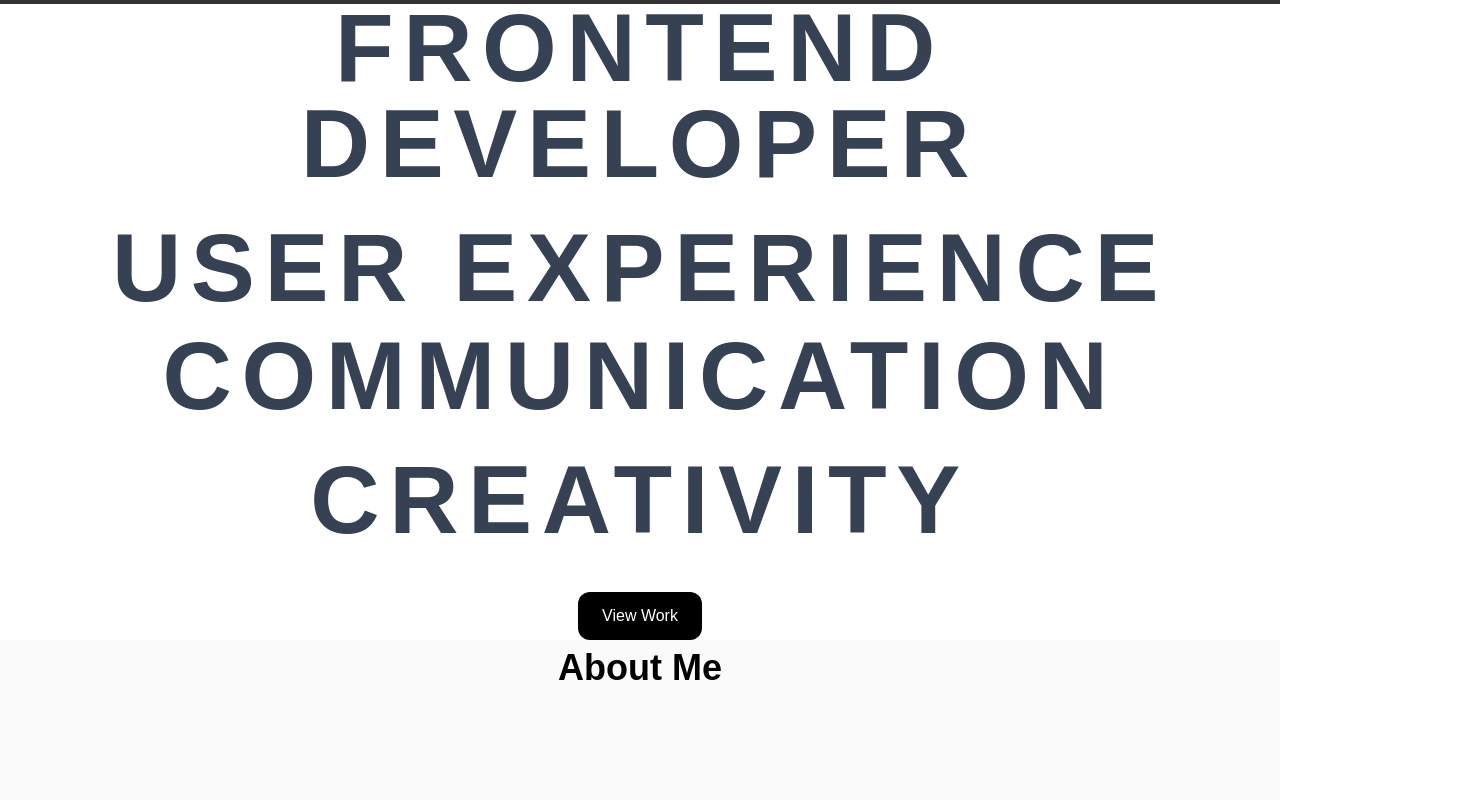
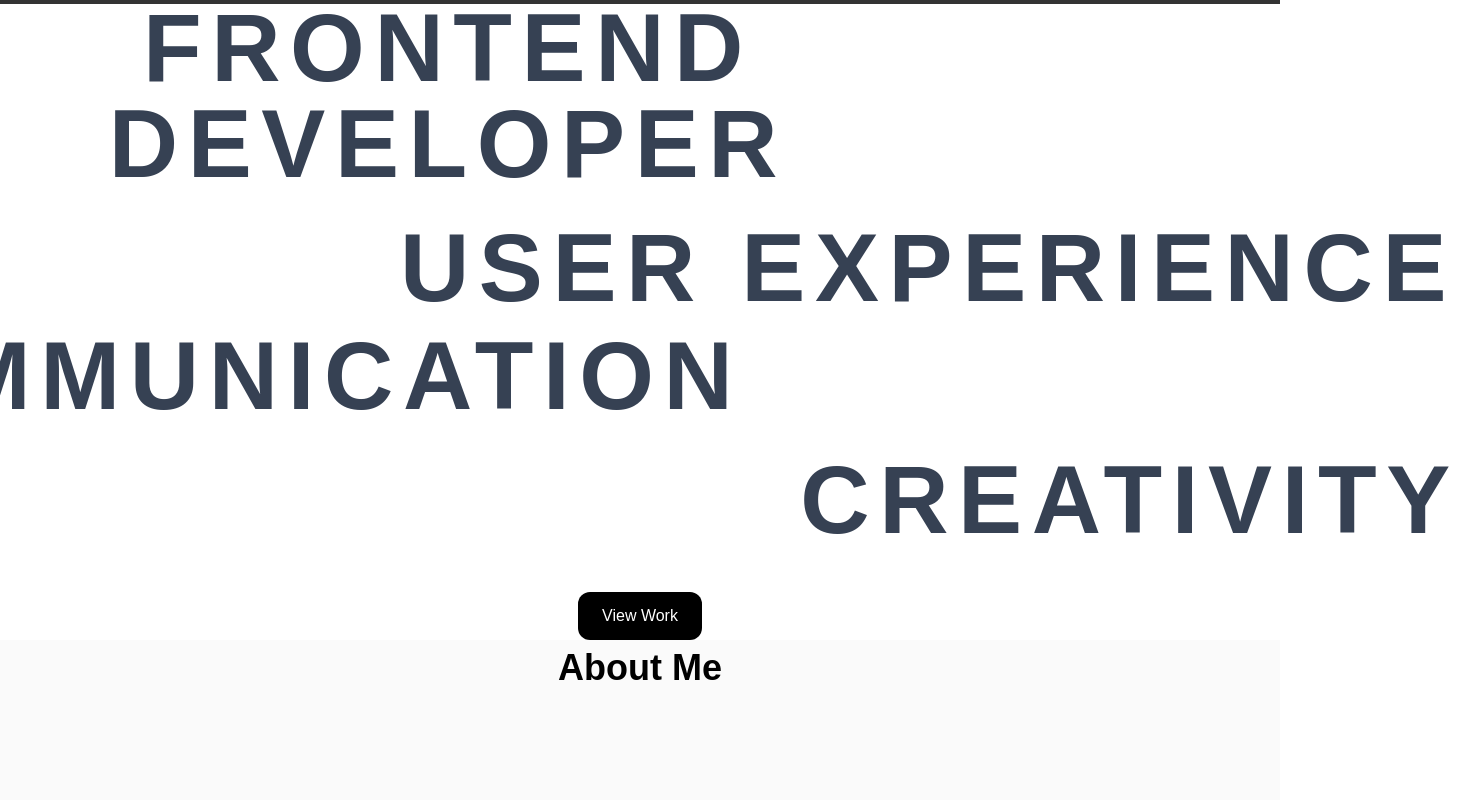
Before and after one commit to nas7062/PORTPOLIO, a React (Vite) app: page / in a window 1280 px wide. Shown: the top 800 px of the page, 1460 px wide, since content can reach past the window. Built offline with nearby package versions, Linux system fonts and the light colour scheme; a web font is replaced by a local one.

Commit message:
style : hero 포지션 수정

```diff
--- a/src/components/Hero.tsx
+++ b/src/components/Hero.tsx
@@ -12,38 +12,44 @@ const container = {
 // 왼쪽에서 등장
 const fromLeft = {
   hidden: { opacity: 0, x: -700 },
-  show: { opacity: 1, x: 0, transition: { duration: 2.1 } },
+  show: { opacity: 1, x: 0, transition: { duration: 1.5 } },
 };
 
 // 오른쪽에서 등장
 const fromRight = {
   hidden: { opacity: 0, x: 700 },
-  show: { opacity: 1, x: 0, transition: { duration: 2.1 } },
+  show: { opacity: 1, x: 0, transition: { duration: 1.5 } },
 };
 
 export default function Hero() {
   const navigate = useNavigate();
   return (
     <motion.section
-      className="min-h-[80svh] flex flex-col items-center justify-center text-center space-y-3"
+      className="min-h-[80svh] flex flex-col items-center justify-center text-center space-y-3 "
       variants={container}
       initial="hidden"
       animate="show"
     >
-      <motion.h2 className="text-8xl font-bold tracking-widest text-gray-700" variants={fromLeft}>
+      <motion.h2
+        className="text-8xl font-bold tracking-widest text-gray-700 relative right-48"
+        variants={fromLeft}
+      >
         FRONTEND DEVELOPER
       </motion.h2>
       <motion.h2
-        className="mt-4 text-8xl font-bold  tracking-widest text-gray-700"
+        className="mt-4 text-8xl font-bold  tracking-widest text-gray-700 relative left-72"
         variants={fromRight}
       >
         USER EXPERIENCE
       </motion.h2>
-      <motion.h2 className="text-8xl font-bold tracking-widest text-gray-700" variants={fromLeft}>
+      <motion.h2
+        className="text-8xl font-bold tracking-widest text-gray-700 relative right-[375px]"
+        variants={fromLeft}
+      >
         COMMUNICATION
       </motion.h2>
       <motion.h2
-        className="mt-4 text-8xl font-bold tracking-widest  text-gray-700"
+        className="mt-4 text-8xl font-bold tracking-widest  text-gray-700 relative left-[490px]"
         variants={fromRight}
       >
         CREATIVITY
```
